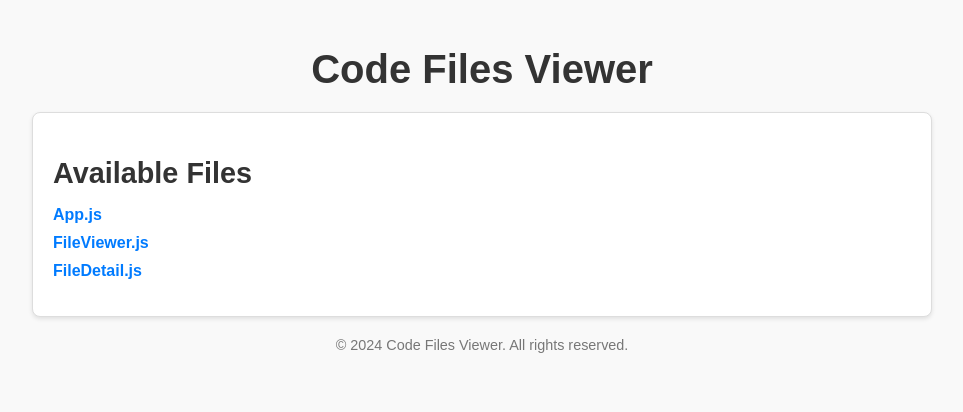
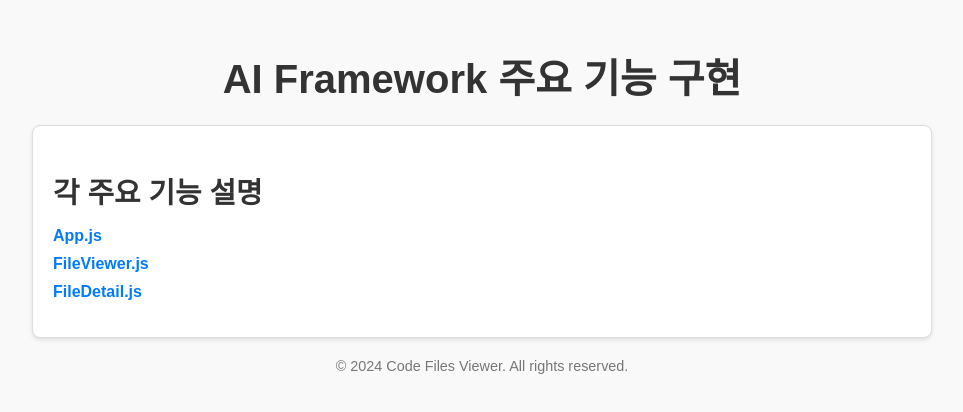
Before and after one commit to jeehun98/react_FrameWork, a React (Create React App) app: page / in a window 1280 px wide. Shown: the top 412 px of the page, without its empty margins (158-1121 px from the left). Built offline with nearby package versions, Linux system fonts and the light colour scheme.

Commit message:
마크다운

```diff
--- a/package.json
+++ b/package.json
@@ -10,9 +10,11 @@
     "react": "^18.3.1",
     "react-dom": "^18.3.1",
     "react-icons": "^5.3.0",
+    "react-markdown": "^9.0.1",
     "react-router-dom": "^7.0.1",
     "react-scripts": "5.0.1",
     "react-syntax-highlighter": "^15.6.1",
+    "rehype-highlight": "^7.0.1",
     "web-vitals": "^2.1.4"
   },
   "scripts": {
--- a/src/App.js
+++ b/src/App.js
@@ -11,7 +11,7 @@ const App = () => {
     <div className="App">
       <Router>
         <header>
-          <h1>Code Files Viewer</h1>
+          <h1>AI Framework 주요 기능 구현</h1>
         </header>
         <Routes>
           <Route path="/" element={<FileViewer files={files} />} />
--- a/src/FileViewer.js
+++ b/src/FileViewer.js
@@ -5,7 +5,7 @@ import "./styles/FileViewer.css";
 const FileViewer = ({ files }) => {
   return (
     <div className="FileViewer">
-      <h2>Available Files</h2>
+      <h2>각 주요 기능 설명</h2>
       <ul>
         {files.map((file, index) => (
           <li key={index}>
```
Also changed, not shown: 1 other file (tests, documents, lock files or other folders).
